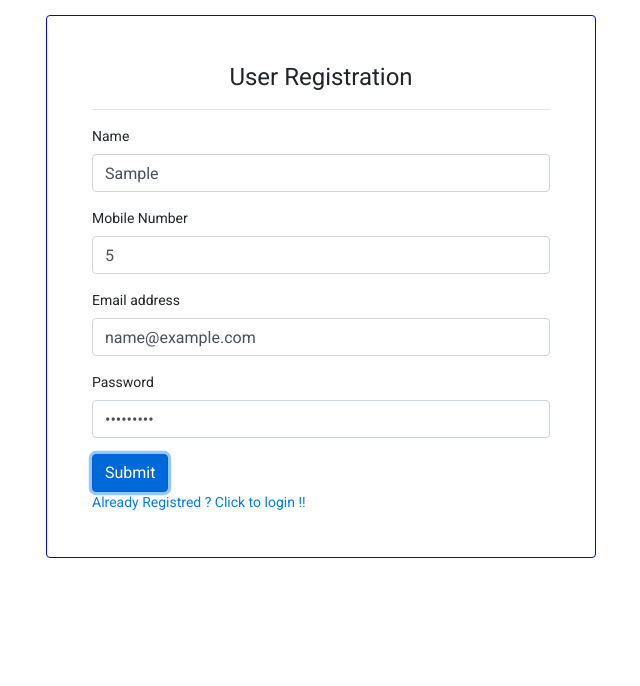
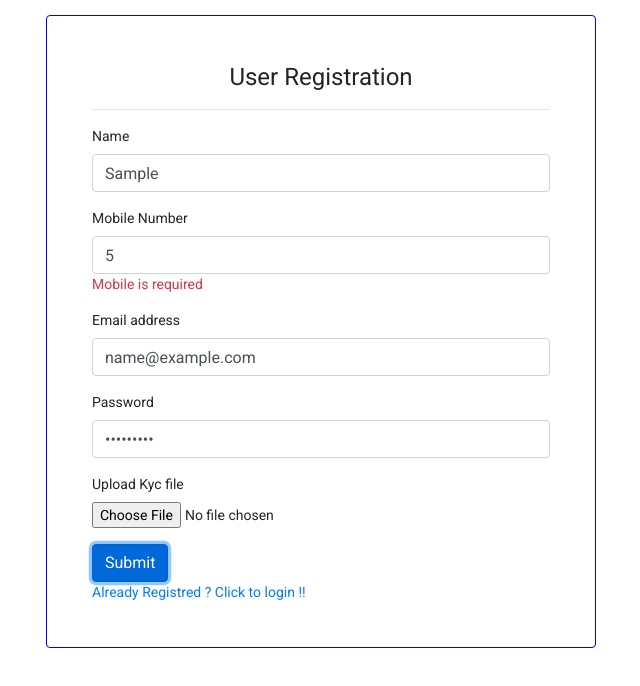
Before and after one commit to meghamangadi/CFP--BookStoreApplication-Angular, an Angular app: page /register in a window 1280 px wide. Both pictures are taken after typing "Sample", "5", "name@example.com", "Sample123" into the empty fields and a click on the button "Submit". Shown: the top 686 px of the page, without its empty margins (309-949 px from the left). Built offline with nearby package versions, Linux system fonts and the light colour scheme; no server answers.

Commit message:
[Megha] Modified : Code

```diff
--- a/src/app/register/register.component.html
+++ b/src/app/register/register.component.html
@@ -10,15 +10,16 @@
                 <form [formGroup]="bookStoreFormGroup" (ngSubmit)="onSubmit()">
                     <div class="form-group">
                         <label>Name</label>
-                        <input type="name" class="form-control" id="exampleInputName"
+                        <input    type="name" class="form-control" id="exampleInputName"
                         placeholder="Enter Name" formControlName="name" >
-
+                       <span class="text-danger"  *ngIf="!bookStoreFormGroup.get('name').valid && bookStoreFormGroup.get('name').touched">Name is required</span>
                     </div>
 
                     <div class="form-group">
                         <label>Mobile Number</label>
                         <input type="number" class="form-control" id="mobile"
                         placeholder="Enter Mobile Number" formControlName="mobileNumber">
+                        <span class="text-danger"  *ngIf="!bookStoreFormGroup.get('mobileNumber').valid && bookStoreFormGroup.get('mobileNumber').touched">Mobile is required</span>
 
                     </div>
 
@@ -28,6 +29,7 @@
                         <label>Email address</label>
                         <input type="email" class="form-control" id="email"
                         placeholder="Enter Email" formControlName="email">
+                        <span class="text-danger"  *ngIf="!bookStoreFormGroup.get('email').valid && bookStoreFormGroup.get('email').touched">Email is required</span>
 
                     </div>
 
@@ -35,7 +37,19 @@
                         <label>Password</label>
                         <input type="password" class="form-control" id="password"
                         placeholder="Password" formControlName="password">
+                        <span class="text-danger"  *ngIf="!bookStoreFormGroup.get('password').valid && bookStoreFormGroup.get('password').touched">Password is required</span>
+
                     </div>
+
+
+                        <div class="form-group">
+                          <label >Upload Kyc file</label>
+                          <input type="file" class="form-control-file" id="kyc"
+                          formControlName="kyc">
+
+                        </div>
+
+
 
                     <button type="submit" class="btn btn-primary">Submit</button>
                 </form>
--- a/src/app/register/register.component.ts
+++ b/src/app/register/register.component.ts
@@ -1,5 +1,5 @@
 import { Component, OnInit } from '@angular/core';
-import {FormBuilder, FormControl, FormGroup } from "@angular/forms";
+import {FormBuilder, FormControl, FormGroup,Validators} from "@angular/forms";
 import {ActivatedRoute, Router} from "@angular/router";
 import {UserRegisterService} from  "../entities/user-register.service";
 import {RegisterserviceService} from  "../service/registerservice.service";
@@ -12,17 +12,18 @@ export class RegisterComponent   {
   public userRegisterService: UserRegisterService = new UserRegisterService;
   public bookStoreFormGroup: FormGroup ;
 
-  public   kyc;
+
 	public  dateOfBirth;
 	public  updatedDate;
 	public registerDate;
   constructor( private formBuilder: FormBuilder ,private registerserviceService:RegisterserviceService, private router: Router) {
 
  this.bookStoreFormGroup=this.formBuilder.group({
-  name:new FormControl(''),
-  mobileNumber :new FormControl(''),
-  email:new FormControl(''),
-  password:new FormControl('')
+  name:new FormControl('', [Validators.required, Validators.pattern("^[A-Z][a-zA-z\\s]{2,}$")]),
+  mobileNumber :new FormControl('', [Validators.required, Validators.pattern("^[6-9][0-9]{9}$")]),
+  email:new FormControl('',Validators.required),
+  password:new FormControl('', Validators.required),
+  kyc:new FormControl('', Validators.required)
 });
   }
 
```
